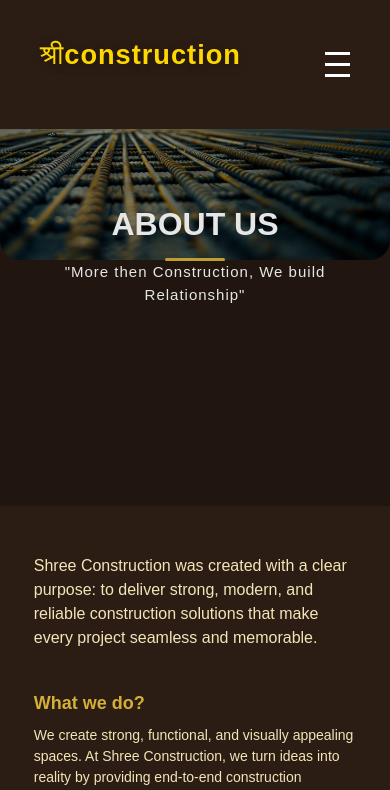
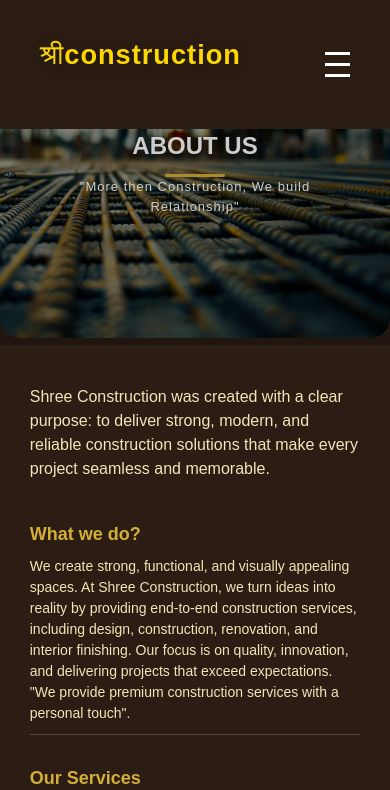
Before and after one commit to shweta048/shree_frontend, a React app: page /about in a window 390 px wide. Shown: the top 790 px of the page. Built offline with nearby package versions, Linux system fonts and the light colour scheme; the HTML template or start-up script is replaced by a standard one.

Commit message:
adbout image mb supportive

```diff
--- a/src/styles/aboutPage.css
+++ b/src/styles/aboutPage.css
@@ -139,19 +139,31 @@
 
   .about-top-section {
     height: auto;
-    min-height: 60vh;
+    min-height: 50vh;
     margin: 0;
     border-radius: 0;
+    filter: brightness(0.8);
+  }
+
+  .about-top-section img {
+    height: 50vh;
+    object-fit: cover;
+    object-position: center;
+  }
+
+  .about-overlay {
+    padding: 20px;
   }
 
   .about-overlay h1 {
-    font-size: 32px;
+    font-size: 28px;
   }
 
   .about-slogan {
-    font-size: 15px;
+    font-size: 14px;
     width: 90%;
     margin: 0 auto;
+    padding: 0 10px;
   }
 
   .about-content {
@@ -171,3 +183,27 @@
     margin-top: 20px;
   }
 }
+
+@media (max-width: 480px) {
+  .about-top-section {
+    min-height: 40vh;
+  }
+
+  .about-top-section img {
+    height: 40vh;
+  }
+
+  .about-overlay h1 {
+    font-size: 24px;
+  }
+
+  .about-slogan {
+    font-size: 13px;
+  }
+
+  .about-content {
+    width: 95%;
+    margin: 20px auto;
+    padding: 20px;
+  }
+}
```
